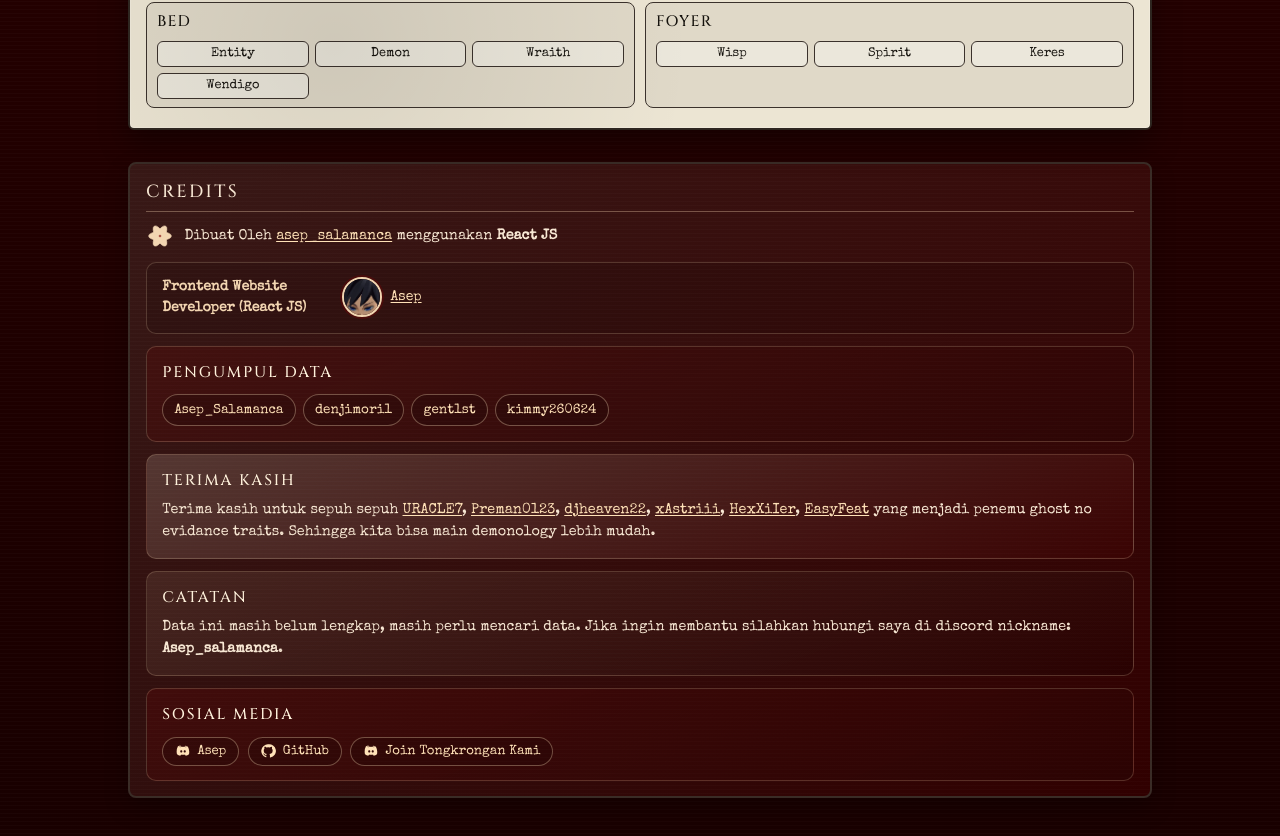
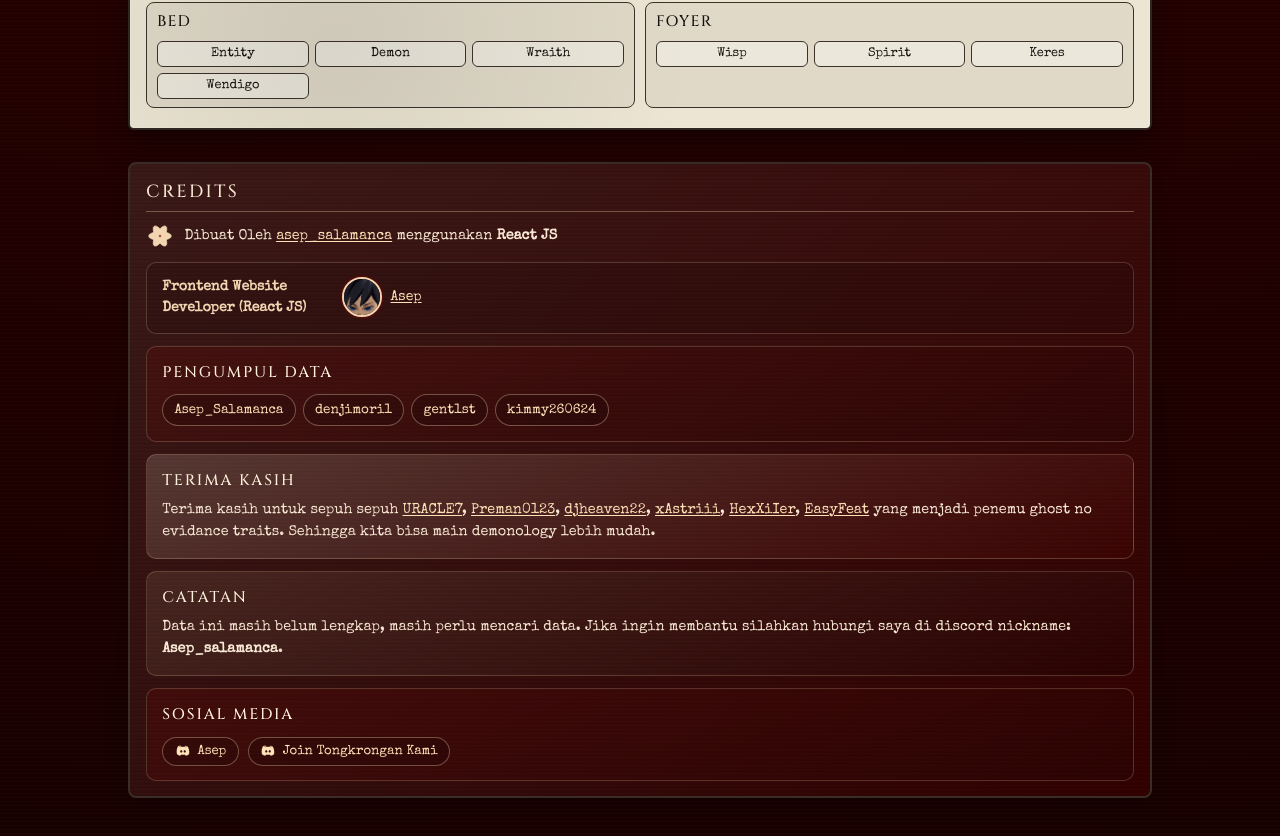
Before and after one commit to Cipaxdragon/Catatan_Demonology_Asep, a React (Vite) app: page / in a window 1280 px wide. Shown: the part 1789-2625 px from the top of the page. Built offline with nearby package versions, Linux system fonts and the light colour scheme.

Commit message:
feat: remove GitHub link from credits section

```diff
--- a/src/App.jsx
+++ b/src/App.jsx
@@ -301,20 +301,6 @@ export default function App() {
 
             <a
               className="credits-social-link"
-              href="https://github.com/cipaxdragon"
-              target="_blank"
-              rel="noreferrer"
-              aria-label="GitHub"
-              title="GitHub"
-            >
-              <svg viewBox="0 0 24 24" aria-hidden="true">
-                <path d="M12 2a10 10 0 0 0-3.2 19.5c.5.1.7-.2.7-.5v-2c-2.8.6-3.4-1.2-3.4-1.2-.4-1.1-1-1.4-1-1.4-.9-.5.1-.5.1-.5 1 .1 1.6 1 1.6 1 .9 1.6 2.4 1.1 2.9.9.1-.7.4-1.1.7-1.4-2.3-.2-4.8-1.1-4.8-5a3.9 3.9 0 0 1 1.1-2.8 3.7 3.7 0 0 1 .1-2.8s.9-.3 2.9 1.1a10 10 0 0 1 5.2 0c2-1.4 2.9-1.1 2.9-1.1.4.9.3 1.9.1 2.8a3.9 3.9 0 0 1 1.1 2.8c0 3.9-2.5 4.8-4.9 5 .4.4.8 1 .8 2v2.9c0 .3.2.6.7.5A10 10 0 0 0 12 2Z" />
-              </svg>
-              <span>GitHub</span>
-            </a>
-
-            <a
-              className="credits-social-link"
               href="https://discord.gg/ytGYDqvaeu"
               target="_blank"
               rel="noreferrer"
```
